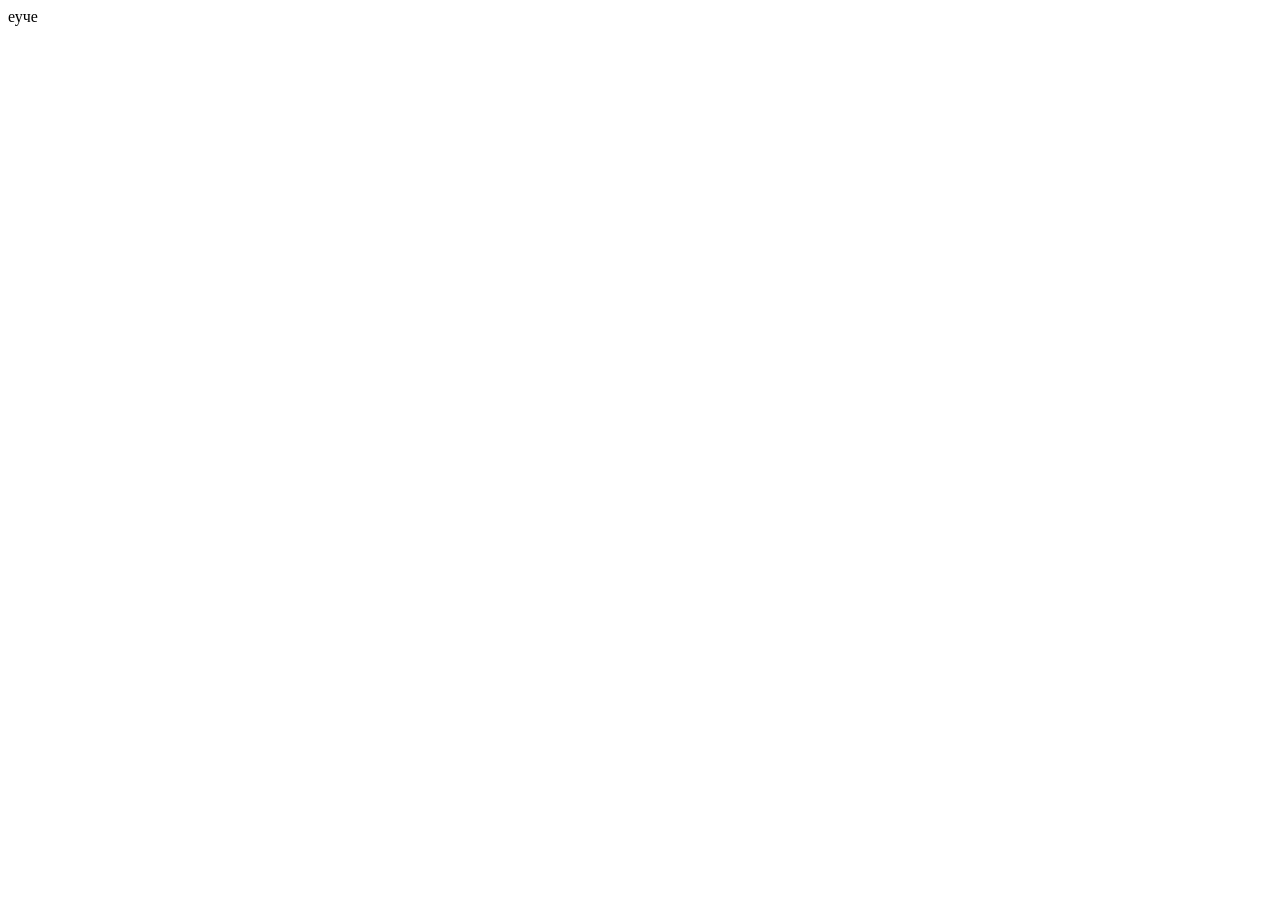
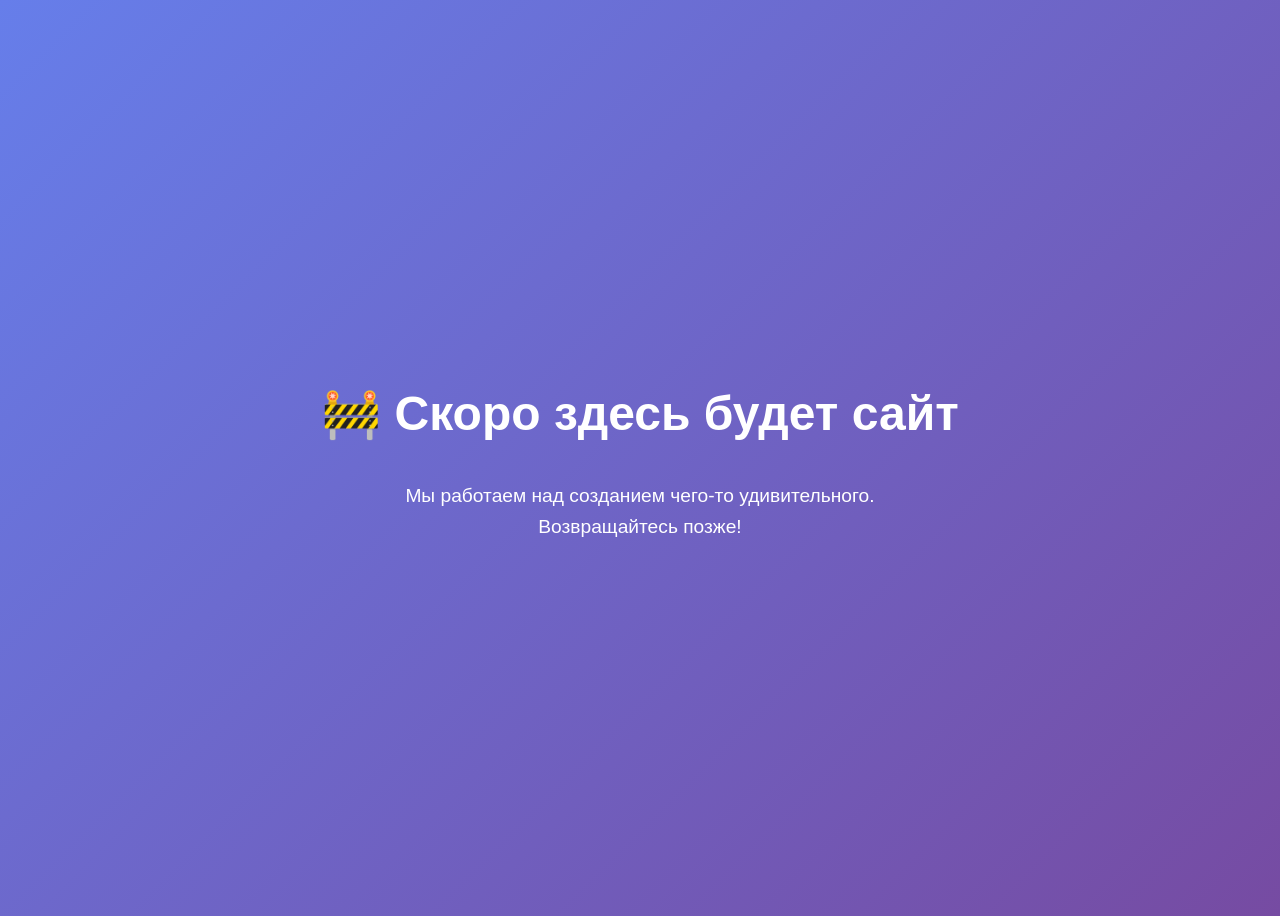
Before and after one commit to rpgstore/playdrom, a plain HTML site: page index.html in a window 1280 px wide. Before the commit the page ends 800 px from the top, so only its background shows below. Drawn offline with Linux system fonts and the light colour scheme.

Commit message:
index.html

```diff
--- a/index.html
+++ b/index.html
@@ -1 +1,35 @@
-еуче
+<!DOCTYPE html>
+<html lang="ru">
+<head>
+    <meta charset="UTF-8">
+    <meta name="viewport" content="width=device-width, initial-scale=1.0">
+    <title>Сайт скоро будет готов</title>
+    <style>
+        body {
+            font-family: Arial, sans-serif;
+            text-align: center;
+            padding: 50px;
+            background: linear-gradient(135deg, #667eea 0%, #764ba2 100%);
+            color: white;
+            min-height: 100vh;
+            display: flex;
+            flex-direction: column;
+            justify-content: center;
+            align-items: center;
+        }
+        h1 {
+            font-size: 3em;
+            margin-bottom: 20px;
+        }
+        p {
+            font-size: 1.2em;
+            max-width: 600px;
+            line-height: 1.6;
+        }
+    </style>
+</head>
+<body>
+    <h1>🚧 Скоро здесь будет сайт</h1>
+    <p>Мы работаем над созданием чего-то удивительного. Возвращайтесь позже!</p>
+</body>
+</html>
```
